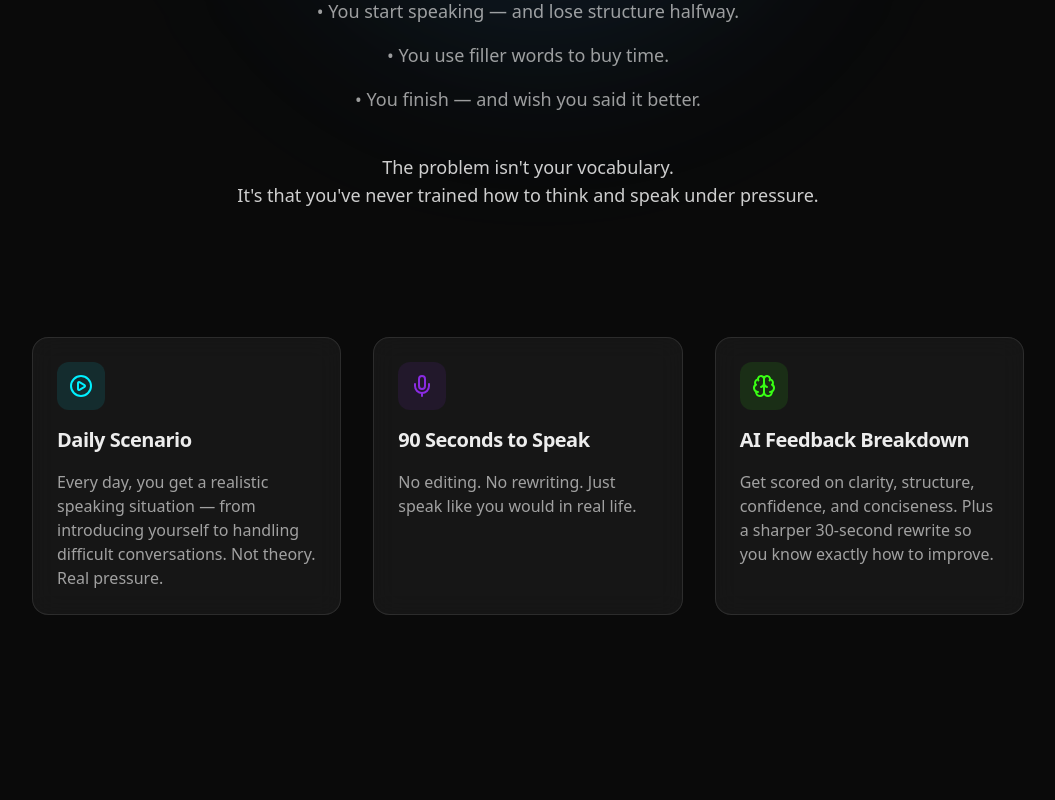
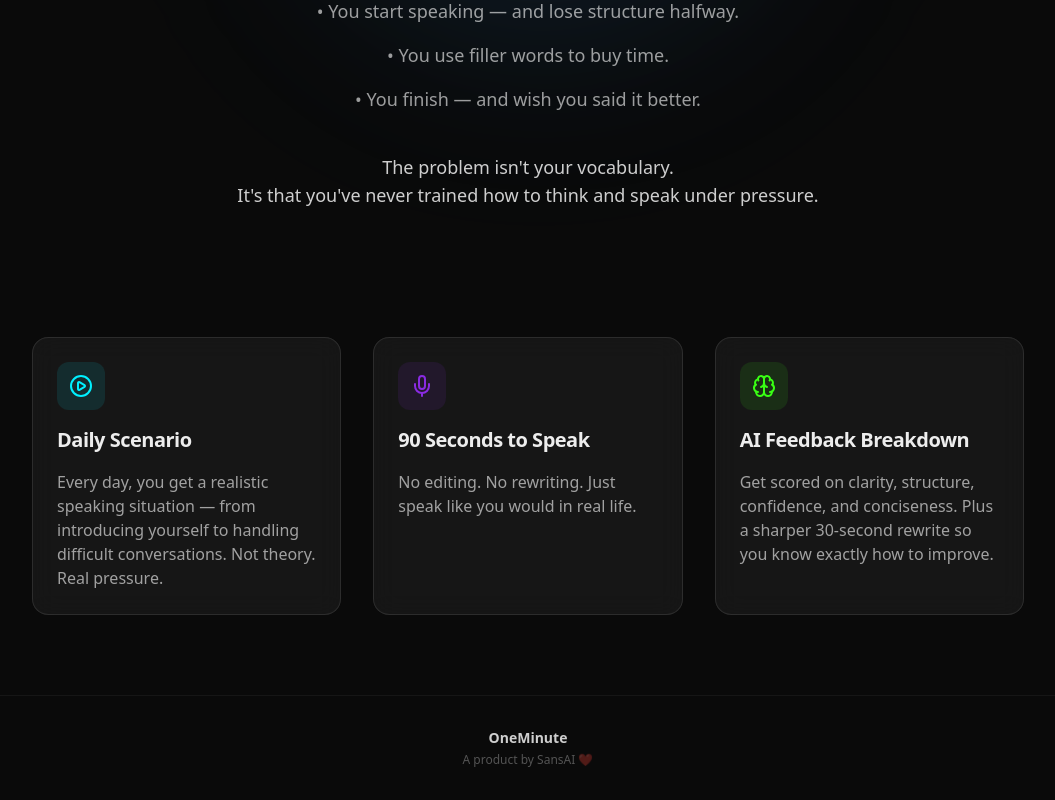
Before and after one commit to DeepikaSR4/one-minute-challenge.vercel.app, a Next.js app: page / in a window 1280 px wide. Shown: the part 1110-1910 px from the top of the page, without its empty margins (112-1167 px from the left). Before the commit the page ends 1805 px from the top, so only its background shows below. Built offline with nearby package versions, Linux system fonts and the light colour scheme; no server answers.

Commit message:
Update page.tsx

```diff
--- a/src/app/page.tsx
+++ b/src/app/page.tsx
@@ -130,6 +130,11 @@ export default function Home() {
         </section>
 
       </main>
+
+      <footer className="py-8 text-center border-t border-white/5">
+        <p className="text-sm font-display font-bold text-white/80">OneMinute</p>
+        <p className="text-xs text-white/30 mt-1">A product by SansAI ❤️</p>
+      </footer>
     </div>
   );
 }
```
